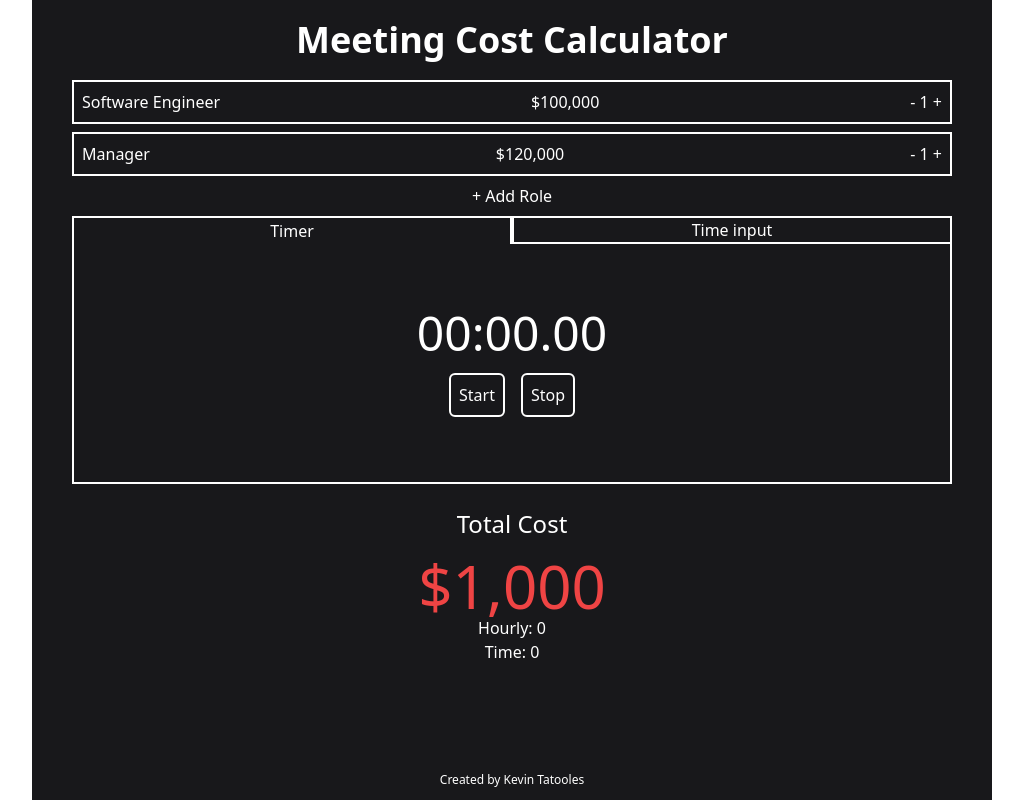
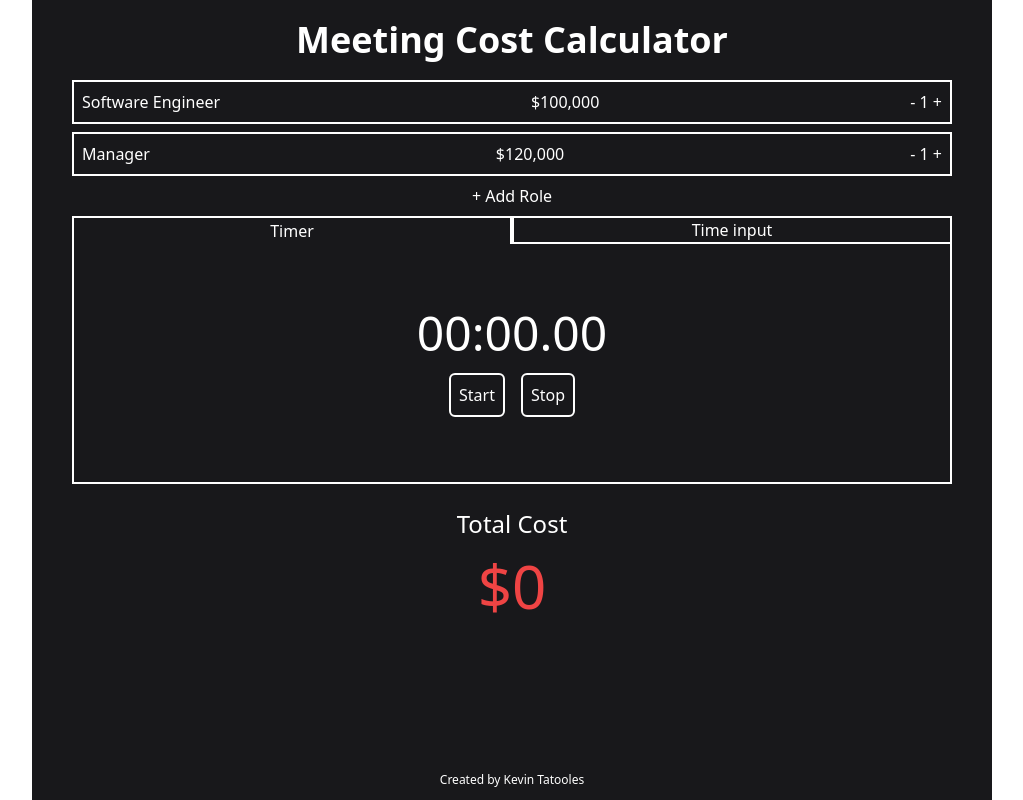
Before and after one commit to Tatooles/vue-meeting-calculator, a Vue app: page / in a window 1280 px wide. Shown: the whole page, without its empty margins (128-1151 px from the left). Built offline with nearby package versions, Linux system fonts and the light colour scheme.

Commit message:
Update cost based on salary input

```diff
--- a/src/components/Cost.vue
+++ b/src/components/Cost.vue
@@ -9,9 +9,7 @@
   <div class="mt-6 mb-4 flex flex-col align-middle">
     <h3 class="mb-4 text-2xl">Total Cost</h3>
     <h1 class="text-6xl text-red-500">
-      ${{ new Intl.NumberFormat().format(cost) }}
+      ${{ new Intl.NumberFormat().format(store.hourly * store.time) }}
     </h1>
-    <p>Hourly: {{ store.hourly }}</p>
-    <p>Time: {{ store.time }}</p>
   </div>
 </template>
--- a/src/components/ParticipantList.vue
+++ b/src/components/ParticipantList.vue
@@ -1,5 +1,5 @@
 <script setup lang="ts">
-import { ref } from "vue";
+import { onMounted, ref } from "vue";
 import { store } from "../store.js";
 
 const roles = ref([{ name: "Software Engineer", salary: 100000, count: 1 }]);
@@ -69,6 +69,10 @@
   });
   store.setHourly(totalHourly);
 };
+
+onMounted(() => {
+  updateStore();
+});
 </script>
 
 <template>
--- a/src/components/TimeInput.vue
+++ b/src/components/TimeInput.vue
@@ -1,5 +1,6 @@
 <script setup lang="ts">
 import { ref } from "vue";
+import { store } from "../store.js";
 
 const hours = ref("");
 const minutes = ref("");
@@ -12,6 +13,13 @@
   ) {
     validationError.value = true;
   } else {
+    if (hours.value.length === 0) {
+      store.setTime(parseInt(minutes.value) / 60);
+    } else if (minutes.value.length === 0) {
+      store.setTime(parseInt(hours.value));
+    } else {
+      store.setTime(parseInt(hours.value) + parseInt(minutes.value) / 60);
+    }
     validationError.value = false;
   }
 };
```
